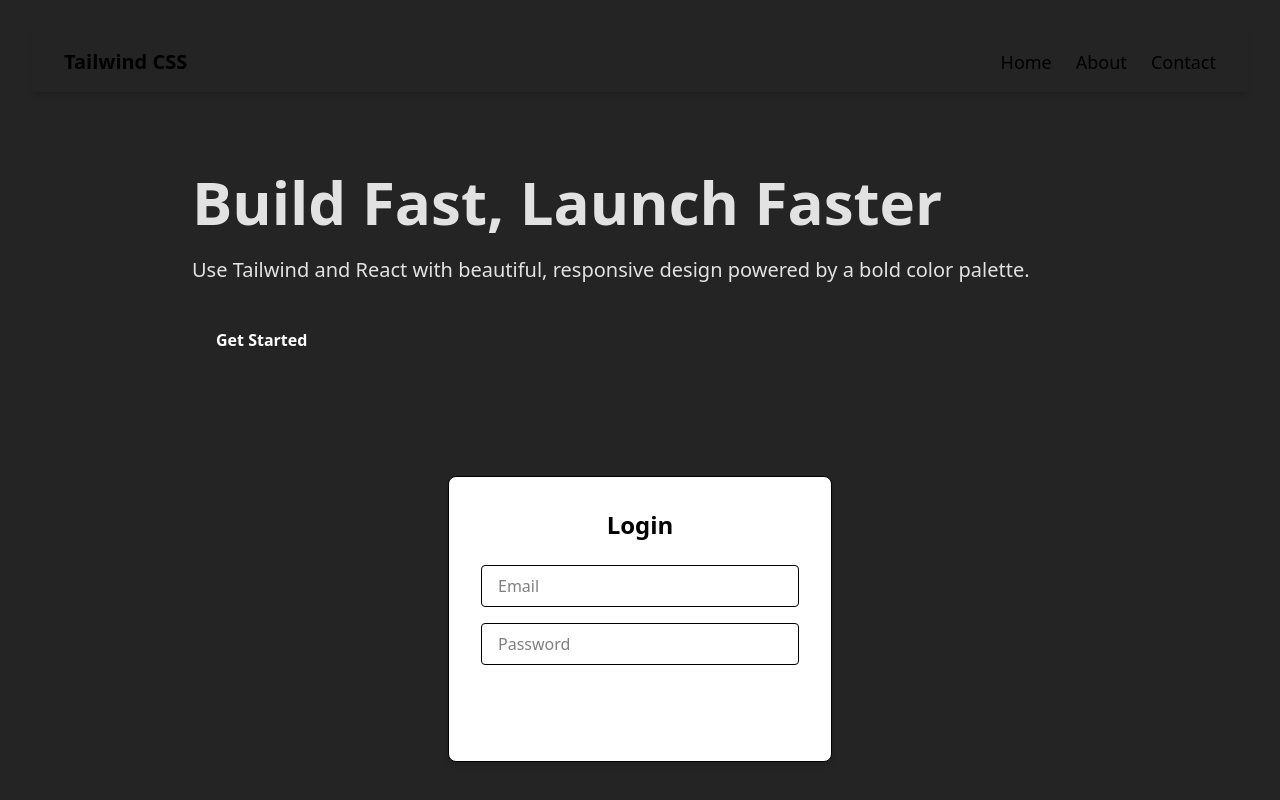
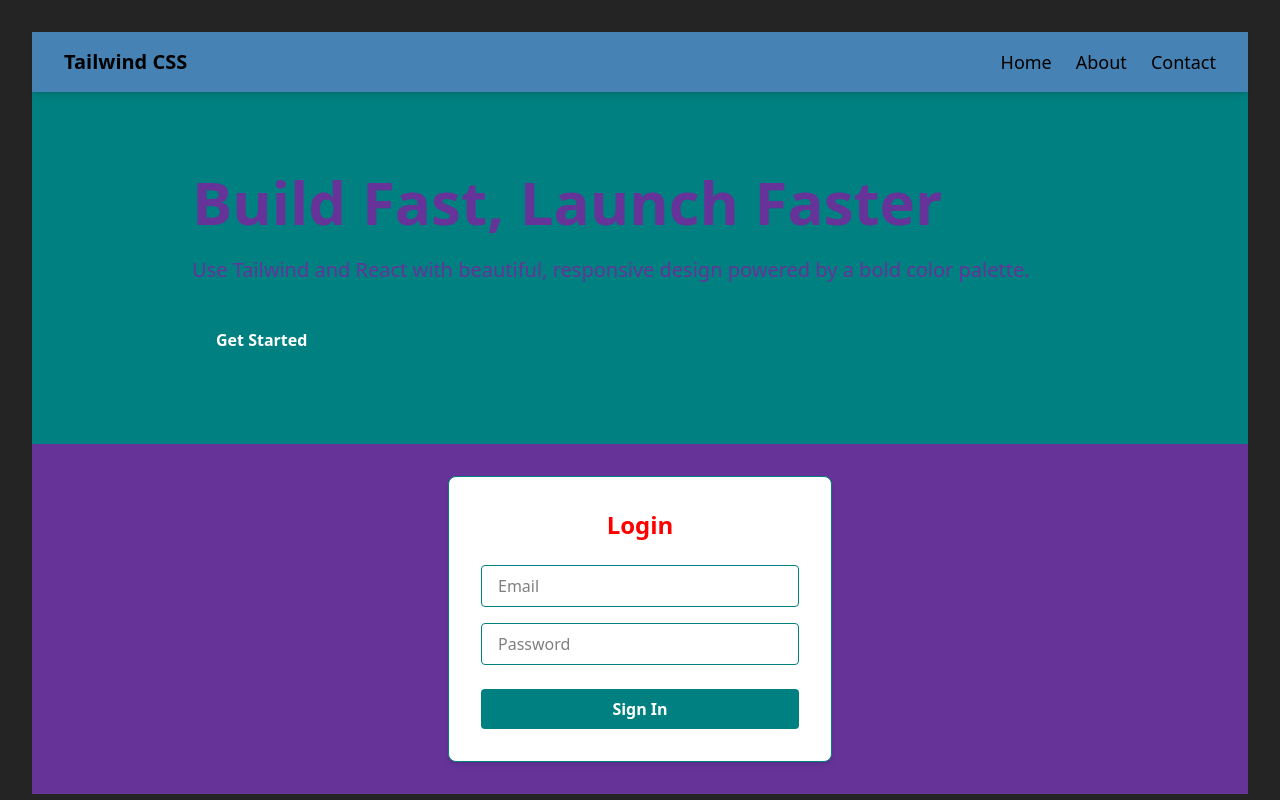
Before and after one commit to uprighted-learners/ptsb_dec_2024_REACT, a React (Vite) app in the folder styling-libraries/tailwind-daisyui/: page / in a window 1280 px wide. Shown: the top 800 px of the page. Built offline with nearby package versions, Linux system fonts and the light colour scheme.

Commit message:
added colors for tailwind

```diff
--- a/styling-libraries/tailwind-daisyui/package.json
+++ b/styling-libraries/tailwind-daisyui/package.json
@@ -10,10 +10,6 @@
     "preview": "vite preview"
   },
   "dependencies": {
-    "@fortawesome/fontawesome-svg-core": "^6.7.2",
-    "@fortawesome/free-brands-svg-icons": "^6.7.2",
-    "@fortawesome/free-solid-svg-icons": "^6.7.2",
-    "@fortawesome/react-fontawesome": "^0.2.2",
     "@tailwindcss/vite": "^4.1.3",
     "daisyui": "^5.0.13",
     "react": "^19.0.0",
--- a/styling-libraries/tailwind-daisyui/src/App.jsx
+++ b/styling-libraries/tailwind-daisyui/src/App.jsx
@@ -7,7 +7,7 @@ function App() {
   return (
     <>
       <TailwindCSS />
-      {/* <DaisyUI /> */}
+      <DaisyUI />
     </>
   )
 }
--- a/styling-libraries/tailwind-daisyui/src/DaisyUI.jsx
+++ b/styling-libraries/tailwind-daisyui/src/DaisyUI.jsx
@@ -1,11 +1,7 @@
-import React, { useState, useEffect } from 'react'
-import { FontAwesomeIcon } from '@fortawesome/react-fontawesome'
-import { faCoffee, faHome } from '@fortawesome/free-solid-svg-icons'
-import { faFacebook, faTwitter, faYoutube } from '@fortawesome/free-brands-svg-icons';
+import React, { useState, useEffect } from "react";
+
 const DaisyUI = () => {
+  return <></>;
+};
 
-    return(<>
-    </>)
-}
-
-export default DaisyUI
+export default DaisyUI;
--- a/styling-libraries/tailwind-daisyui/src/TailwindCSS.jsx
+++ b/styling-libraries/tailwind-daisyui/src/TailwindCSS.jsx
@@ -8,7 +8,6 @@ const TailwindCSS = () => {
             {/* <h1 className="text-7xl font-bold underline text-purple-700 mb-5">
                 Tailwind CSS!
             </h1> */}
-
             <nav className="bg-primary text-black px-4 shadow-md sticky top-0 z-50 py-4">
                 <div className="flex items-center justify-between max-w-6xl mx-auto">
                     <div className="text-xl font-bold">Tailwind CSS</div>
--- a/styling-libraries/tailwind-daisyui/src/index.css
+++ b/styling-libraries/tailwind-daisyui/src/index.css
@@ -15,3 +15,10 @@
 
 /* ? Import tailwind */
 @import "tailwindcss";
+
+@theme {
+  --color-primary: steelblue;
+  --color-base: rebeccapurple;
+  --color-secondary: red;
+  --color-accent: teal;
+}
```
Also changed, not shown: 1 other file (tests, documents, lock files or other folders).
